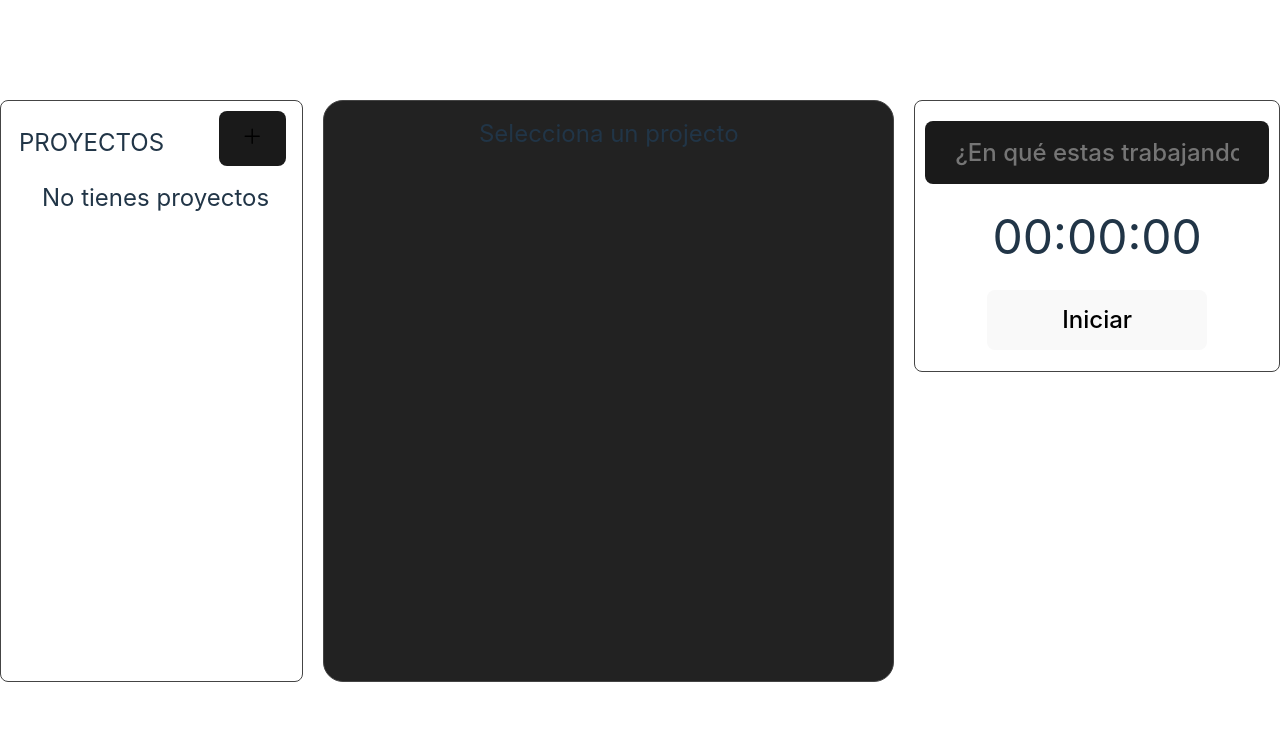
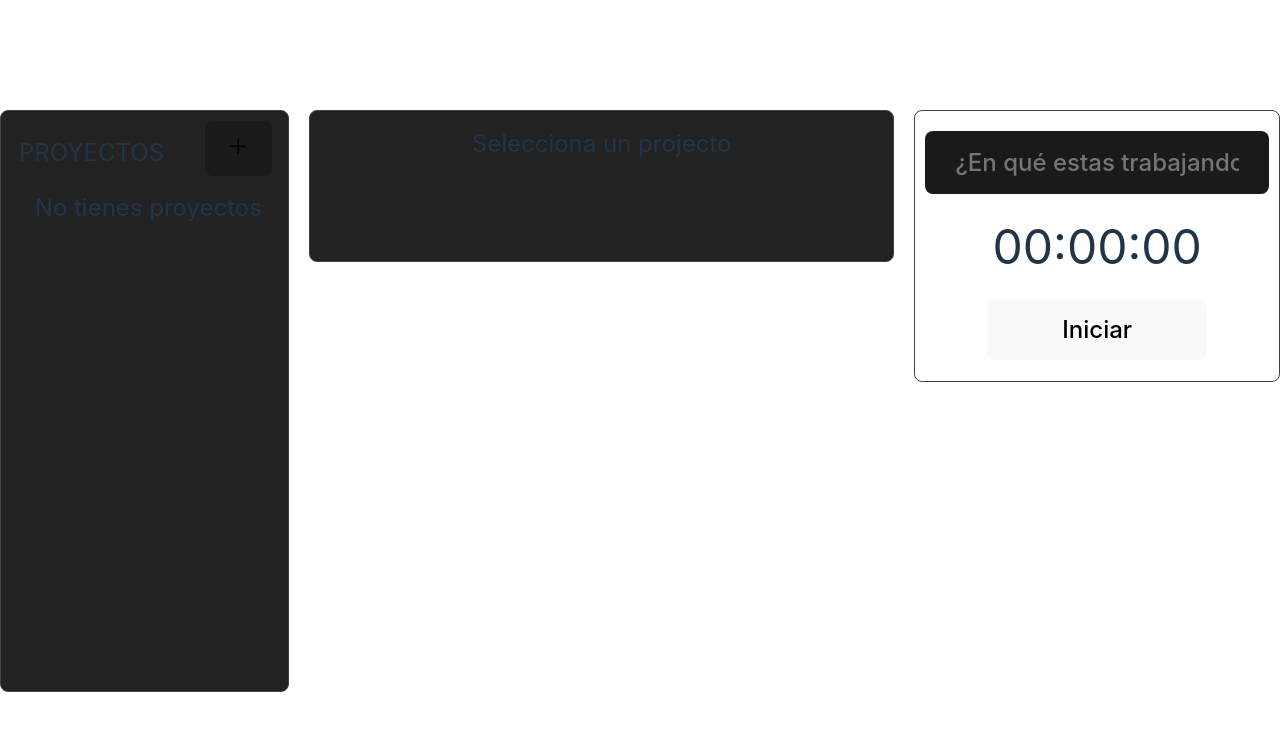
Before and after one commit to Jer403/cronometer, a React (Vite) app: page / in a window 1280 px wide. Shown: the top 730 px of the page. Built offline with nearby package versions, Linux system fonts and the light colour scheme.

Commit message:
Mobile adaptive

```diff
--- a/src/App.css
+++ b/src/App.css
@@ -46,13 +46,13 @@ main {
 }
 
 .card {
-  width: 584px;
+  width: 100%;
   min-height: 100px;
   border: 1px solid #444;
   background-color: #343434;
-  border-radius: 20px;
+  border-radius: 10px;
   position: relative;
-  padding: 10px 70px 10px 55px;
+  padding: 10px 0;
 }
 
 .card-drag-pin {
@@ -79,23 +79,31 @@ main {
   width: 20px;
   height: calc(100% + 2px);
   border-right: 1px solid #555;
-  border-radius: 0 20px 20px 0;
+  border-radius: 0 10px 10px 0;
 
   top: -1px;
   left: 20px;
+}
+
+.main {
+  display: flex;
+  flex-direction: column;
+  align-items: center;
+  position: relative;
 }
 
 .card-container {
   display: flex;
   gap: 10px;
   flex-direction: column;
-  width: 710px;
+  width: 80%;
   min-height: 120px;
   border: 1px solid #444;
   background-color: #222;
-  border-radius: 20px;
+  border-radius: 8px;
   position: relative;
   padding: 15px;
+  margin-top: 330px;
   justify-content: flex-start;
 }
 
@@ -132,7 +140,7 @@ main {
   width: 20px;
   height: calc(100% + 2px);
   border-left: 1px solid #555;
-  border-radius: 20px 0 0 20px;
+  border-radius: 10px 0 0 10px;
 
   top: -1px;
   right: 65px;
@@ -169,6 +177,7 @@ main {
   margin: 0;
   text-align: left;
   font-size: 32px;
+  padding: 0 0 0 50px;
 }
 
 .card-timeinfo {
@@ -176,6 +185,7 @@ main {
   margin-top: 10px;
   text-align: left;
   font-size: 20px;
+  padding: 0 0 0 50px;
 }
 
 .counterInput {
@@ -233,11 +243,21 @@ main {
 
 .input-container-left {
   display: flex;
+  position: absolute;
+  left: -100%;
   flex-direction: column;
   height: auto;
   min-height: 300px;
   height: 70vh;
   max-height: 70vh;
+  z-index: 100;
+  background-color: #222;
+  transition: left 0.5s;
+}
+
+.input-container-right {
+  position: absolute;
+  top: 100px;
 }
 
 .top-input-container-text {
@@ -324,6 +344,30 @@ main {
   background: #1a1a1a;
 }
 
+.projects-toggle {
+  width: 70px;
+  height: 60px;
+  position: absolute;
+  top: 20px;
+  left: 20px;
+  z-index: 50;
+  display: flex;
+  align-items: center;
+  justify-content: center;
+}
+
+.toggle-projects {
+  width: 65px;
+  height: 55px;
+  position: absolute;
+  top: 10px;
+  right: 90px;
+  z-index: 50;
+  display: flex;
+  align-items: center;
+  justify-content: center;
+}
+
 .selected {
   outline: 1px solid #555555;
   border-radius: 8px;
@@ -333,6 +377,44 @@ main {
   animation: ErrorMessage 0.2s linear;
 }
 
+@media (min-width: 1248px) {
+  .main {
+    flex-direction: row;
+    align-items: start;
+  }
+
+  .input-container-left {
+    position: relative;
+    left: 0;
+    right: 0;
+  }
+
+  .card-container {
+    margin-top: 10px;
+    max-width: 800px;
+  }
+
+  .input-container-right {
+    position: relative;
+    top: 10px;
+  }
+  .toggle-projects,
+  .projects-toggle {
+    display: none;
+  }
+}
+
+@media (min-width: 768px) {
+  .card-container {
+    width: 60%;
+  }
+}
+
+@media (max-width: 1248px) {
+  .opened {
+    left: 0;
+  }
+}
 @keyframes ErrorMessage {
   0% {
     transform: translateX(0px);
--- a/src/App.jsx
+++ b/src/App.jsx
@@ -1,9 +1,9 @@
 import "./App.css";
 import "./Modal.css";
-import { useRef } from "react";
+import { useRef, useState } from "react";
 import { useCard } from "./hooks/useCard.jsx";
 import { useTimer } from "./hooks/useTimer.jsx";
-import { PLUS_ICON } from "./icons/icons.jsx";
+import { BARS_ICON, PLUS_ICON, X_ICON } from "./icons/icons.jsx";
 import { ProjectCard } from "./components/ProjectCard.jsx";
 import { Card } from "./components/Card.jsx";
 import {
@@ -23,6 +23,7 @@ function App() {
     renameCardFromProject,
   } = useCard();
   const { activated, timerClick } = useTimer();
+  const [projectsOpen, setProjectsOpen] = useState(false);
 
   const addProjectInput = useRef();
 
@@ -97,8 +98,15 @@ function App() {
           </button>
         </div>
       </div>
-      <main>
-        <aside className="input-container input-container-left">
+      <button className="projects-toggle" onClick={() => setProjectsOpen(true)}>
+        <BARS_ICON></BARS_ICON>
+      </button>
+      <main className="main">
+        <aside
+          className={`input-container input-container-left ${
+            projectsOpen ? "opened" : ""
+          }`}
+        >
           <p className="top-input-container-text">PROYECTOS</p>
           <div className="projects">
             {cards.length > 0 ? (
@@ -120,6 +128,12 @@ function App() {
               <div>No tienes proyectos</div>
             )}
           </div>
+          <button
+            className="toggle-projects add-project"
+            onClick={() => setProjectsOpen(false)}
+          >
+            <X_ICON></X_ICON>
+          </button>
           <button className="close-btn add-project" onClick={handleModal}>
             <PLUS_ICON></PLUS_ICON>
           </button>
@@ -166,7 +180,7 @@ function App() {
             <div style={{ fontSize: "24px" }}>Selecciona un projecto</div>
           )}
         </main>
-        <aside className="input-container">
+        <aside className="input-container  input-container-right">
           <p className="message-log" id="message-log"></p>
           <input
             type="text"
--- a/src/icons/icons.jsx
+++ b/src/icons/icons.jsx
@@ -71,3 +71,40 @@ export function EDIT_ICON() {
     </svg>
   );
 }
+
+export function BARS_ICON() {
+  return (
+    <svg
+      xmlns="http://www.w3.org/2000/svg"
+      fill="none"
+      viewBox="0 0 24 24"
+      strokeWidth="1.5"
+      stroke="currentColor"
+    >
+      <path
+        strokeLinecap="round"
+        strokeLinejoin="round"
+        d="M3.75 6.75h16.5M3.75 12h16.5m-16.5 5.25h16.5"
+      />
+    </svg>
+  );
+}
+
+export function X_ICON() {
+  return (
+    <svg
+      xmlns="http://www.w3.org/2000/svg"
+      fill="none"
+      viewBox="0 0 24 24"
+      strokeWidth="1.5"
+      stroke="currentColor"
+      className="size-6"
+    >
+      <path
+        strokeLinecap="round"
+        strokeLinejoin="round"
+        d="M6 18 18 6M6 6l12 12"
+      />
+    </svg>
+  );
+}
```
